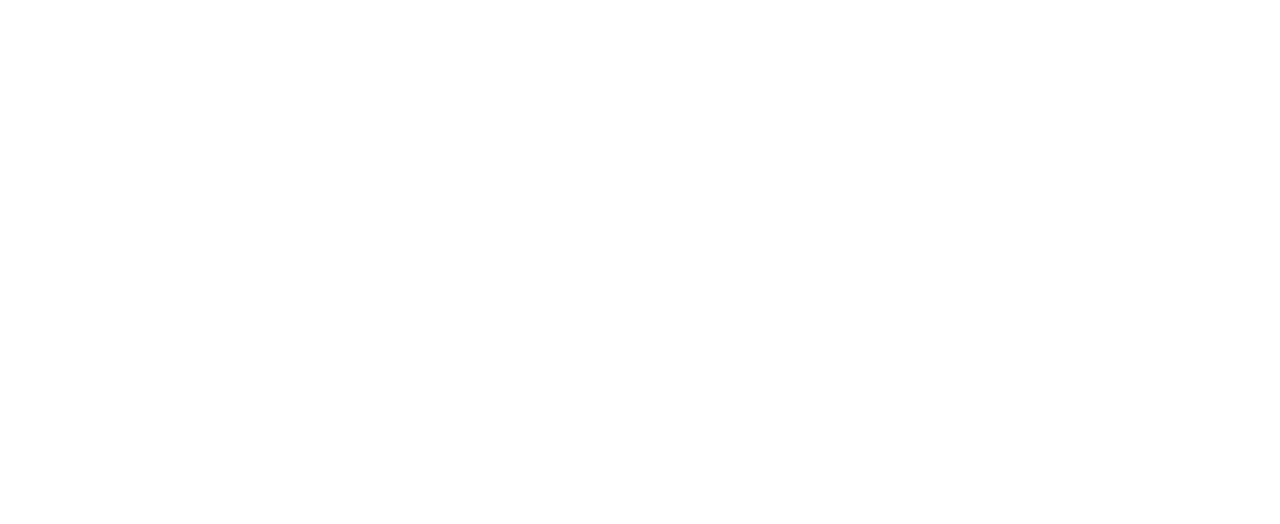
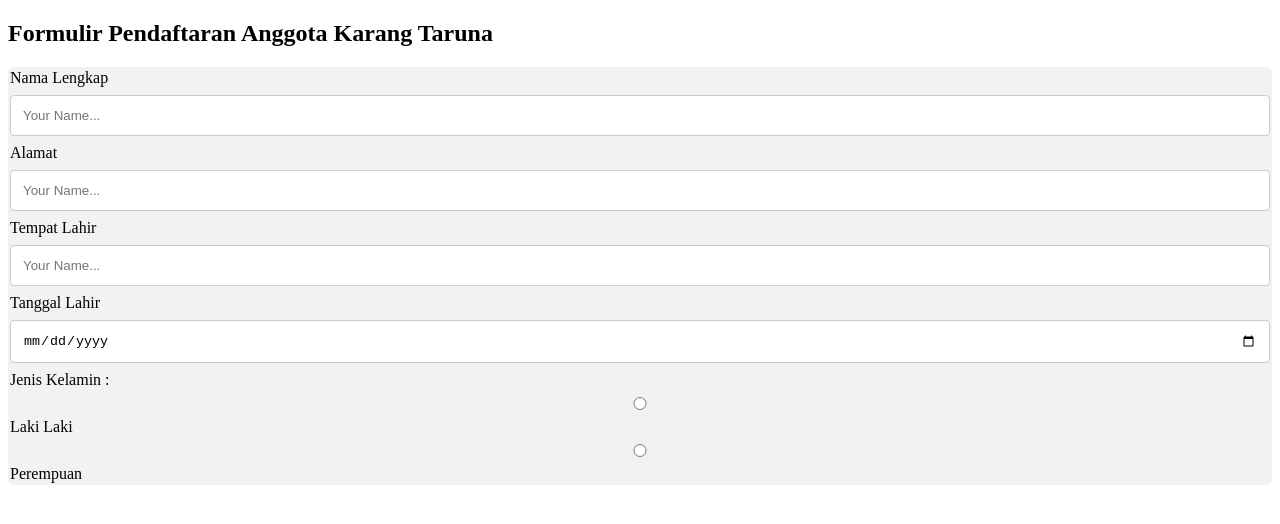
Before and after one commit to myahyazahid/fromulir, a plain HTML site: page index.html in a window 1280 px wide. Drawn offline with Linux system fonts and the light colour scheme; files that its build step writes are made by us from their sources.

Commit message:
add css for form

```diff
--- a/css/style.css
+++ b/css/style.css
@@ -0,0 +1,19 @@
+form {
+    border-radius: 5px;
+    background-color: #f2f2f2;
+    padding: 2px;
+}
+
+label {
+    display: block;
+}
+
+input {
+    width: 100%;
+    padding: 12px;
+    margin: 8px 0;
+    display: inline-block;
+    border: 1px solid #ccc;
+    border-radius: 4px;
+    box-sizing: border-box;
+}
--- a/index.html
+++ b/index.html
@@ -3,10 +3,36 @@
 <head>
     <meta charset="UTF-8">
     <meta name="viewport" content="width=device-width, initial-scale=1.0">
-    <title>Document</title>
-    <link rel="stylesheet" href="style.css">
+    <title>Formulir Pendaftaran</title>
+    <link rel="stylesheet" href="css/style.css">
 </head>
 <body>
+    <h2>Formulir Pendaftaran Anggota Karang Taruna</h2>
+    <form action="">
+        <label for="fname">Nama Lengkap</label>
+        <input type="text" id= "fname" name="firstname" placeholder="Your Name...">
+<br>
+        <label for="alamat">Alamat</label>
+        <input type="text" id= "alamat" name="firstname" placeholder="Your Name...">
+<br>
+        <label for="tempat">Tempat Lahir</label>
+        <input type="text" id= "tempat" name="firstname" placeholder="Your Name...">
+<br>
+        <label for="tanggal">Tanggal Lahir</label>
+        <input type="date" id= "tanggal" name="firstname" placeholder="Your Name...">
 
+        <br>
+        <label for="jenis">Jenis Kelamin : </label>
+
+        <input type="radio" id="laki" name="radiobtn">
+        <label for="laki">Laki Laki</label>
+
+         <input type="radio" id="pr" name="radiobtn">
+         <label for="pr">Perempuan</label>
+
+
+
+
+    </form>
 </body>
 </html>
```
